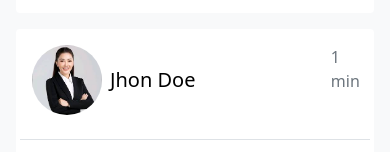
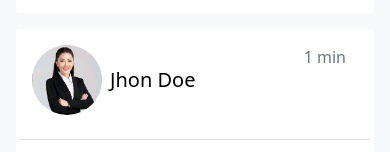
Before and after one commit to rania-997/bootstrap1, a plain HTML site: page index.html in a window 390 px wide. Shown: the part 692-844 px from the top of the page. Drawn offline with Linux system fonts and the light colour scheme.

Commit message:
Modify column layout for better responsiveness

```diff
--- a/index.html
+++ b/index.html
@@ -107,11 +107,11 @@
                     </div>
                 </div>
                 <div class="sec2 d-flex flex-wrap  p-3 mt-3 bg-white rounded-1">
-                    <div class="d-flex align-items-center gap-2 col-11">
+                    <div class="d-flex align-items-center gap-2 col-10 col-lg-11">
                         <img width="70px" height="70px" class="rounded-circle " src="images/images (1).jpeg">
                         <span class="fs-5 text-black">Jhon Doe</span>
                     </div>
-                    <span class="fs-6 text-secondary col-1 ">1 min</span>
+                    <span class="fs-6 text-secondary col-2 col-lg-1 ">1 min</span>
 
                     <div class="border-top mt-4  row row-gap-3">
                         <span class=" d-inline-block mt-3">Lorem ipsum dolor sit amet consectetur adipisicing elit.
```
